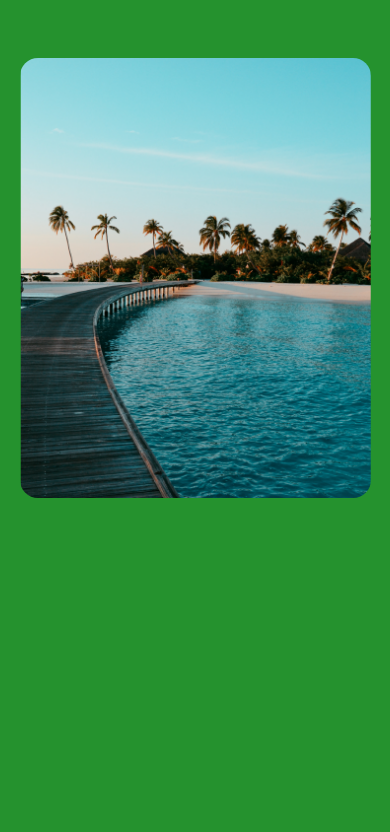
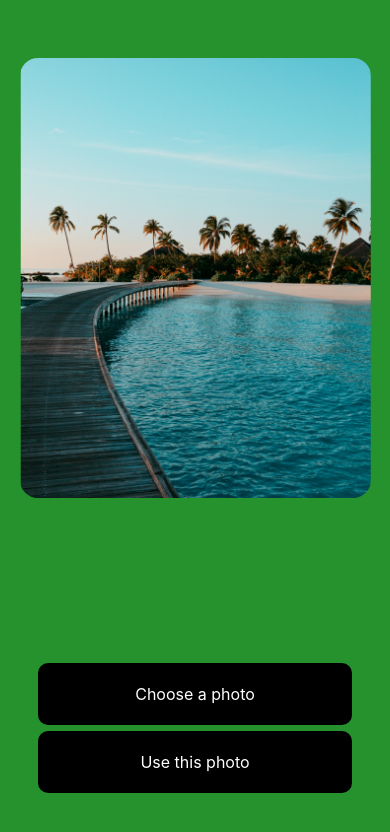
Before and after one commit to Luuiskame/StickerSmash-expoDocumentarionProject, a React Native app: screen / in a window 390 px wide. Shown: the top 832 px of the page. Built offline with nearby package versions, Linux system fonts and the light colour scheme.

Commit message:
Button: Button component done and rendered in the app.js

```diff
--- a/App.js
+++ b/App.js
@@ -1,7 +1,8 @@
 import { StatusBar } from 'expo-status-bar';
-import { StyleSheet, Text, View, Pressable } from 'react-native';
+import { StyleSheet, Text, View,  } from 'react-native';
 
 import ImageViewer from './components/ImageViewer';
+import Button from './components/Button';
 
 const backgroundImage = require('./assets/images/background-image.png')
 
@@ -10,6 +11,11 @@
     <View style={styles.container}>
       <View style={styles.imageContainer}>
       <ImageViewer placeHolderImageSrc={backgroundImage}/>
+      </View>
+
+      <View style={styles.footerContainer}>
+        <Button label="Choose a photo"/>
+        <Button label='Use this photo'/>
       </View>
       <StatusBar style="auto" />
     </View>
@@ -22,6 +28,7 @@
     backgroundColor: '#25922e',
     alignItems: 'center',
     justifyContent: 'center',
+    gap: '3rem'
   },
   imageContainer: {
     width: '90%',
@@ -30,4 +37,8 @@
     flex: 1,
     paddingTop: 58,
   },
+  footerContainer: {
+    flex: 1 / 3,
+    alignItems: 'center',
+  },
 });
--- a/components/Button.js
+++ b/components/Button.js
@@ -0,0 +1,40 @@
+import { StyleSheet, View, Pressable, Text } from "react-native";
+
+const Button = ({ label }) => {
+  return (
+    <View style={styles.buttonContainer}>
+      <Pressable style={styles.button} onPress={() => alert("button pressed")}>
+        <Text style={styles.buttonLabel}>{label}</Text>
+      </Pressable>
+    </View>
+  );
+};
+
+const styles = StyleSheet.create({
+  buttonContainer: {
+    width: 320,
+    height: 68,
+    marginHorizontal: 20,
+    alignItems: "center",
+    justifyContent: "center",
+    padding: 3,
+  },
+  button: {
+    borderRadius: 10,
+    width: "100%",
+    height: "100%",
+    alignItems: "center",
+    justifyContent: "center",
+    flexDirection: "row",
+    backgroundColor: '#000',
+  },
+  buttonIcon: {
+    paddingRight: 8,
+  },
+  buttonLabel: {
+    color: "#fff",
+    fontSize: 16,
+  },
+});
+
+export default Button;
```
